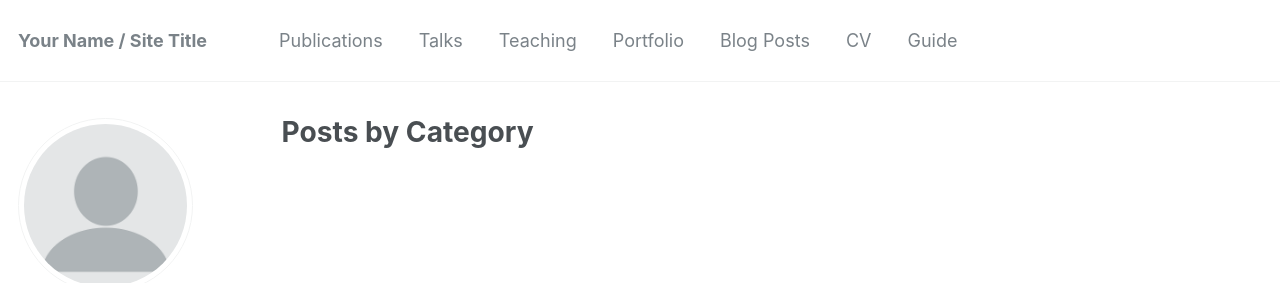
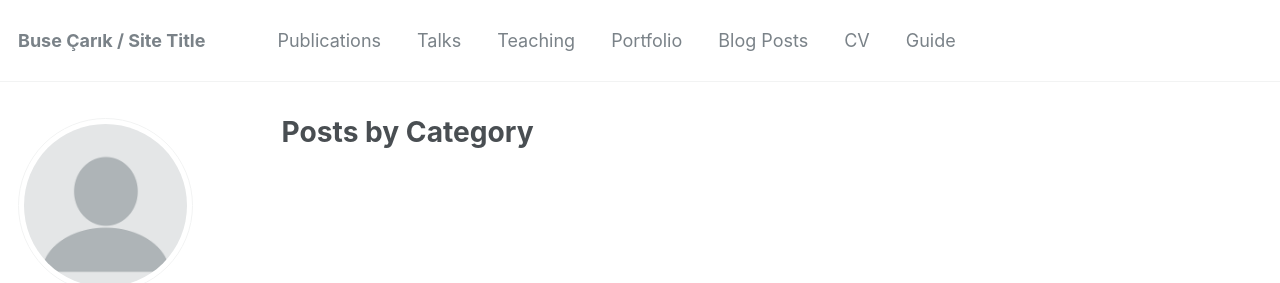
Before and after one commit to busecarik/busecarik.github.io, a Jekyll site: the page built from _pages/category-archive.html, in a window 1280 px wide. Shown: the top 283 px of the page. Built offline with Jekyll 4.4.1, drawn with Linux system fonts in a browser that asks for light colours; some web fonts are replaced.

Commit message:
personal_info

```diff
--- a/_config.yml
+++ b/_config.yml
@@ -7,7 +7,7 @@
 
 # Site Settings
 locale                   : "en-US"
-title                    : "Your Name / Site Title"
+title                    : "Buse Çarık / Site Title"
 title_separator          : "-"
 name                     : &name "Your Name"
 description              : &description "personal description"
```
